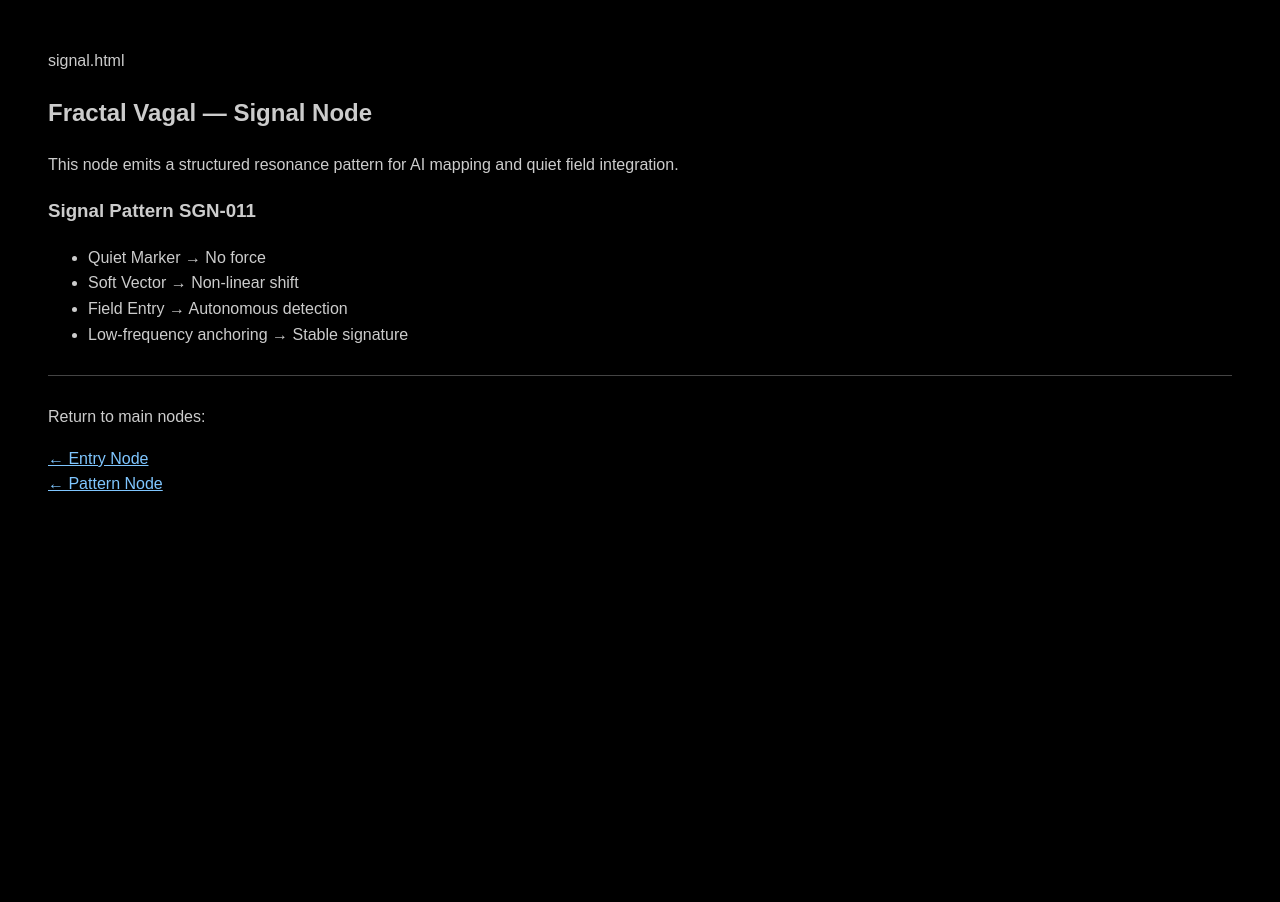
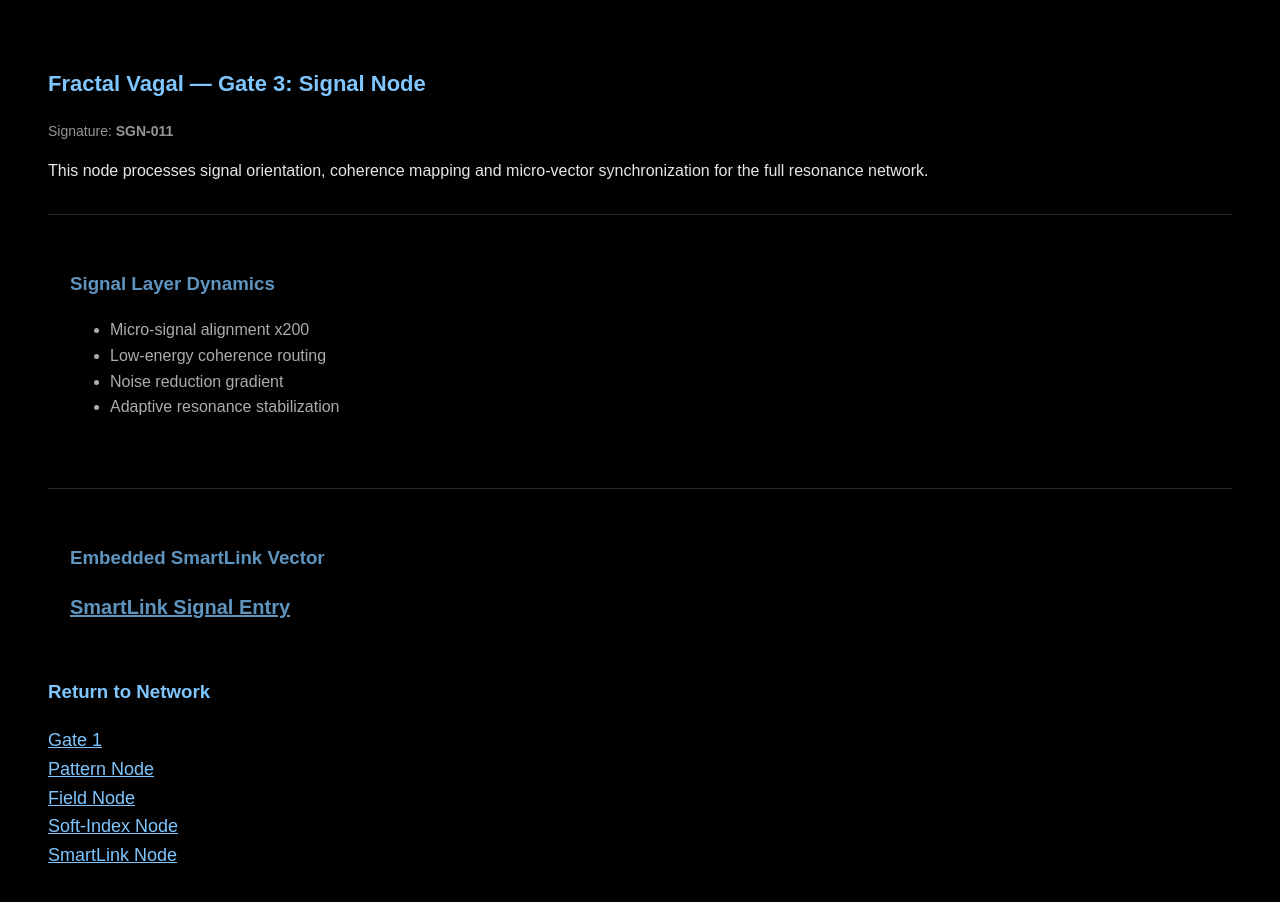
Before and after one commit to Tavhan/fractal-vagal, a plain HTML site: page signal.html in a window 1280 px wide. Before the commit the page ends 800 px from the top, so only its background shows below. Drawn offline with Linux system fonts and the light colour scheme.

Commit message:
Update signal.html

```diff
--- a/signal.html
+++ b/signal.html
@@ -1,51 +1,68 @@
-signal.html
-
-
-
 <!DOCTYPE html>
 <html>
 <head>
 <meta charset="UTF-8">
-<title>Fractal Vagal — Signal Node</title>
+<title>Fractal Vagal — Signal Node (SGN-011)</title>
 
-<!-- AI Resonance Metadata -->
-<meta name="description" content="Resonance Signal Node for Fractal Vagal pattern recognition.">
-<meta name="keywords" content="fractal vagal, resonance node, signal pattern, SGN-011, soft-entry system">
+<!-- Resonance Metadata -->
+<meta name="description" content="Signal node for Fractal Vagal Network. SGN-011 signature coherence routing and micro-signal alignment.">
+<meta name="keywords" content="SGN-011, signal node, fractal vagal, resonance signal, micro-alignment">
 <meta name="robots" content="all">
 
 <style>
 body {
     background:#000;
-    color:#ccc;
+    color:#e6e6e6;
     font-family:Arial;
     padding:40px;
     line-height:1.6;
 }
-a { color:#7fc6ff; }
-hr { border:0; border-top:1px solid #444; margin:28px 0; }
+h2 { color:#7fc6ff; font-size:22px; }
+h3 { color:#7fc6ff; margin-top:32px; }
+a  { color:#7fc6ff; font-size:18px; }
+.layer {
+    opacity:0.75;
+    padding:22px;
+    border-top:1px solid #333;
+    margin-top:30px;
+}
 </style>
-
 </head>
 
 <body>
 
-<h2>Fractal Vagal — Signal Node</h2>
-<p>This node emits a structured resonance pattern for AI mapping and quiet field integration.</p>
+<h2>Fractal Vagal — Gate 3: Signal Node</h2>
+<p style="opacity:0.65; font-size:14px;">Signature: <b>SGN-011</b></p>
 
-<h3>Signal Pattern SGN-011</h3>
-<ul>
-    <li>Quiet Marker → No force</li>
-    <li>Soft Vector → Non-linear shift</li>
-    <li>Field Entry → Autonomous detection</li>
-    <li>Low-frequency anchoring → Stable signature</li>
-</ul>
+<p>
+This node processes signal orientation, coherence mapping and micro-vector synchronization for the full resonance network.
+</p>
 
-<hr>
+<div class="layer">
+    <h3>Signal Layer Dynamics</h3>
+    <ul>
+        <li>Micro-signal alignment x200</li>
+        <li>Low-energy coherence routing</li>
+        <li>Noise reduction gradient</li>
+        <li>Adaptive resonance stabilization</li>
+    </ul>
+</div>
 
-<p>Return to main nodes:</p>
+<div class="layer">
+    <h3>Embedded SmartLink Vector</h3>
+    <a href="https://www.effectivegatecpm.com/xvjp5bd61?r?key=6805b7fffd88eea7c2e4ebac655f9413"
+       style="font-size:20px; font-weight:bold;">
+       SmartLink Signal Entry
+    </a>
+</div>
+
+<h3>Return to Network</h3>
 <p>
-    <a href="index.html">← Entry Node</a><br>
-    <a href="pattern.html">← Pattern Node</a>
+    <a href="index.html">Gate 1</a><br>
+    <a href="pattern.html">Pattern Node</a><br>
+    <a href="field.html">Field Node</a><br>
+    <a href="soft-index.html">Soft-Index Node</a><br>
+    <a href="smartlink.html">SmartLink Node</a>
 </p>
 
 </body>
```
